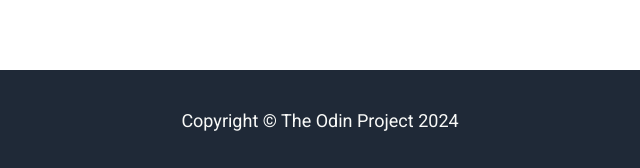
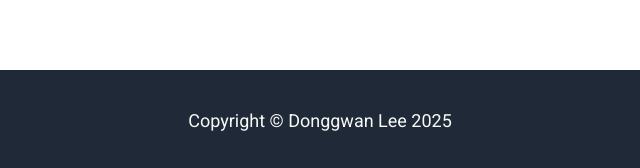
Before and after one commit to donggwanlee3/Project-Landing-Page, a plain HTML site: page index.html in a window 1280 px wide. Shown: the part 1470-1638 px from the top of the page, 435-1075 px from the left. Drawn offline with Linux system fonts and the light colour scheme.

Commit message:
change copyright

```diff
--- a/index.html
+++ b/index.html
@@ -86,6 +86,6 @@
 
 </body>
 <footer id="hero">
-    Copyright © The Odin Project 2024
+    Copyright © Donggwan Lee 2025
 </footer>
 </html>
```
